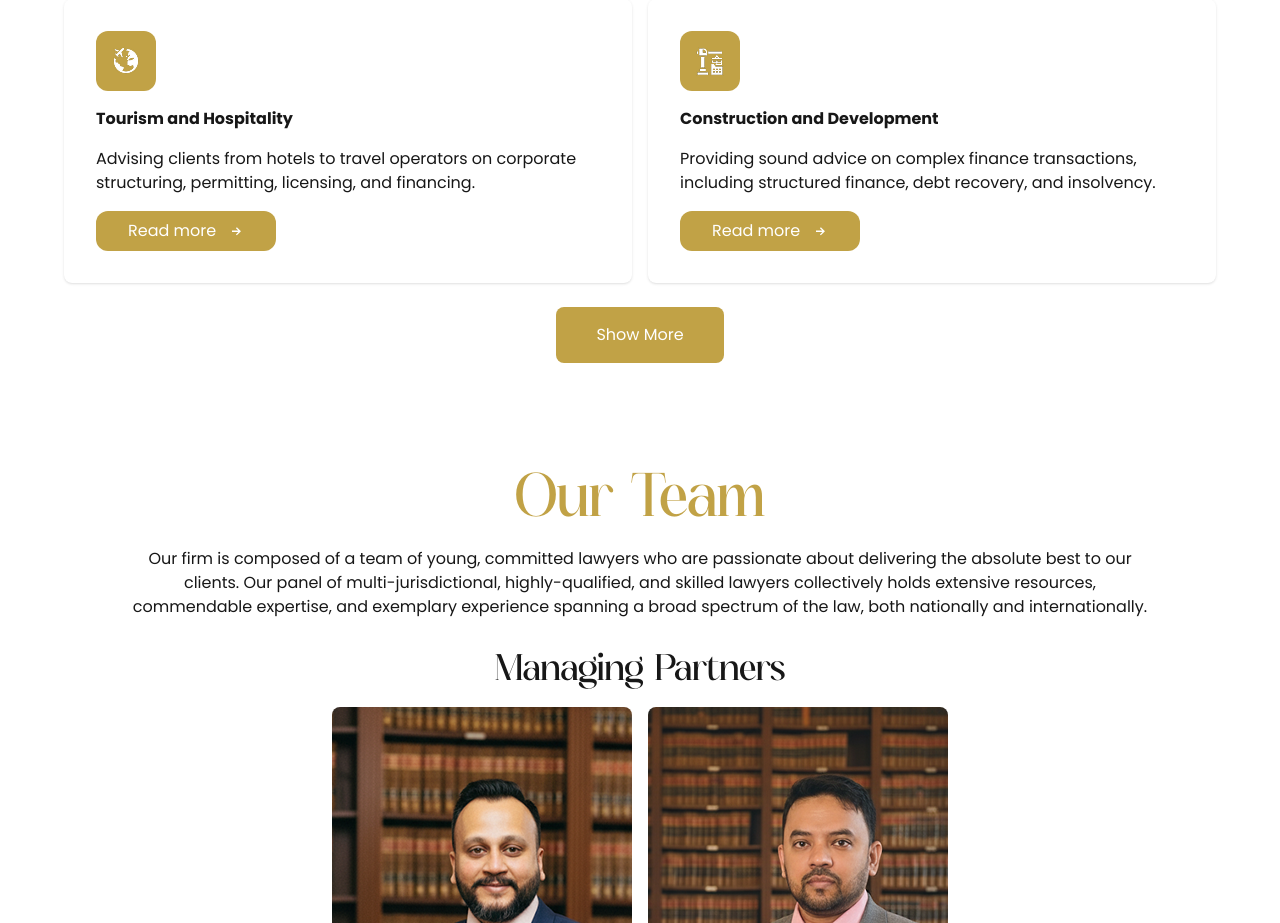
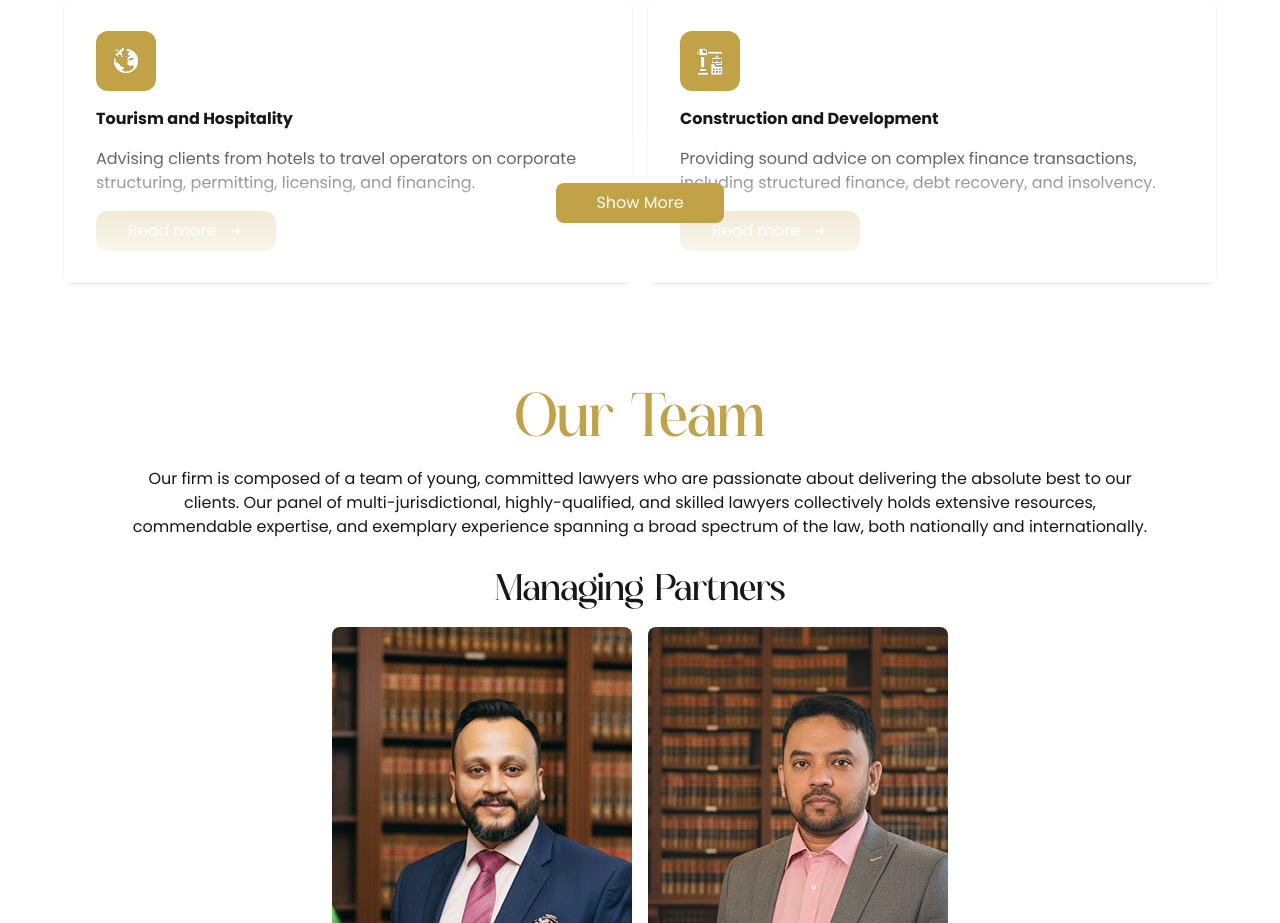
Before and after one commit to mohammadamzad38/Ahammad-Jonaed-Partners, a Next.js app: page / in a window 1280 px wide. Shown: the part 2860-3783 px from the top of the page. Built offline with nearby package versions, Linux system fonts and the light colour scheme.

Commit message:
some minor update

```diff
--- a/app/components/Btn.jsx
+++ b/app/components/Btn.jsx
@@ -5,7 +5,7 @@ export default function Btn({ href }) {
   return (
     <div className="inline-block">
       <Link
-        className="flex flex-row gap-3 rounded-xl text-white items-center px-8 py-2 bg-[#C1A246]"
+        className="flex coursor-pointer flex-row gap-3 rounded-xl text-white items-center px-8 py-2 bg-[#C1A246]"
         href={href}
       >
         Read more <GrFormNextLink />
--- a/app/components/ContactUs.jsx
+++ b/app/components/ContactUs.jsx
@@ -2,7 +2,7 @@ import React from "react";
 
 export default function ContactUs() {
   return (
-    <div className="flex gap-10 justify-center items-center mb-24">
+    <div id="contact" className="flex gap-10 justify-center items-center mb-24">
       <div className="space-y-12">
         <p className="text-6xl theFont text-[#C1A246]">Contact Us</p>
         <p className="text-3xl">Reach out for legal support!</p>
--- a/app/components/FooterNav.jsx
+++ b/app/components/FooterNav.jsx
@@ -1,11 +1,11 @@
 import Link from "next/link";
 
 const navLinks = [
-  { category: "About Us", url: "about-us" },
-  { category: "Practice Areas", url: "practice-areas" },
-  { category: "Our Team", url: "our-team" },
-  { category: "Our Clients", url: "our-clients" },
-  { category: "Contact Us", url: "contact-us" },
+  { category: "About Us", url: "#about" },
+  { category: "Practice Areas", url: "#practice" },
+  { category: "Our Team", url: "#team" },
+  { category: "Our Clients", url: "#clients" },
+  { category: "Contact Us", url: "#contact" },
   { category: "Terms & Conditions", url: "terms-and-conditions" },
 ];
 
--- a/app/components/Header.jsx
+++ b/app/components/Header.jsx
@@ -4,11 +4,11 @@ import Link from "next/link";
 
 const navLinks = [
   { category: "Home", url: "/" },
-  { category: "About Us", url: "about-us" },
-  { category: "Practice Areas", url: "practice-areas" },
-  { category: "Our Team", url: "our-team" },
-  { category: "Our Clients", url: "our-clients" },
-  { category: "Recent Publications", url: "recent-publications" },
+  { category: "About Us", url: "#about" },
+  { category: "Practice Areas", url: "#practice" },
+  { category: "Our Team", url: "#team" },
+  { category: "Our Clients", url: "#clients" },
+  { category: "Recent Publications", url: "#publications" },
 ];
 
 export default function Header() {
@@ -30,7 +30,7 @@ export default function Header() {
           </nav>
           <a
             className="px-4 text-white py-3 bg-[#171742] rounded-xl"
-            href="/contact-us"
+            href="#contact"
           >
             Contact Us
           </a>
--- a/app/components/Practice.jsx
+++ b/app/components/Practice.jsx
@@ -4,7 +4,6 @@ import PracticeData from "../Data/PracticeData.json";
 import Btn from "./Btn";
 import { useState } from "react";
 import slugify from "./Slugify";
-
 
 export default function Practice() {
   const [showAll, setShowAll] = useState(false);
@@ -32,16 +31,34 @@ export default function Practice() {
             <Btn href={`/practice-area/${slugify(item.slug)}`} />
           </div>
         ))}
+        <div
+          className={`flex justify-center ${
+            showAll
+              ? "hidden"
+              : "absolute w-full bottom-0 py-15 bg-gradient-to-b from-[#FFFFFF00] via-[#FFFFFFBF] to-[#FFFFFF]"
+          }`}
+        >
+          <button
+            onClick={() => setShowAll(!showAll)}
+            className=" px-10 cursor-pointer text-white bg-[#C1A246] py-2 rounded-lg"
+          >
+            Show More
+          </button>
+        </div>
       </div>
-
-      {/* Button below the grid */}
-      <div className="flex justify-center mt-6">
-        <button
-          onClick={() => setShowAll(!showAll)}
-          className="px-10 text-white bg-[#C1A246] py-4 rounded-lg"
-        >
-          {showAll ? "Show Less" : "Show More"}
-        </button>
+      <div>
+        {showAll ? (
+          <div className="flex justify-center mt-5">
+            <button
+              onClick={() => setShowAll(!showAll)}
+              className="px-10 cursor-pointer text-white bg-[#C1A246] py-2 rounded-lg"
+            >
+              Show less
+            </button>
+          </div>
+        ) : (
+          ""
+        )}
       </div>
     </div>
   );
--- a/app/components/PublicationCard.jsx
+++ b/app/components/PublicationCard.jsx
@@ -21,7 +21,7 @@ export default function PublicationCard() {
   }, [emblaApi]);
 
   return (
-    <div className="my-27 place-items-center">
+    <div id="publications" className="my-27 place-items-center">
       <p className="text-6xl theFont text-[#C1A246]">Recent Publications</p>
       <div className=" w-full place-items-center">
         <div className="flex gap-2 mt-8">
--- a/app/components/Team.jsx
+++ b/app/components/Team.jsx
@@ -7,7 +7,7 @@ import Link from "next/link";
 
 export default function Team() {
   return (
-    <div className="container my-27">
+    <div id="team" className="container my-27">
       <p className="text-6xl theFont text-center text-[#C1A246]">Our Team</p>
       <p className="my-4 text-base text-center mx-15">
         Our firm is composed of a team of young, committed lawyers who are
--- a/app/components/TrustedBy.jsx
+++ b/app/components/TrustedBy.jsx
@@ -69,7 +69,7 @@ const Trusted = [
 
 export default function TrustedBy() {
   return (
-    <div>
+    <div id="clients">
       <p className="text-6xl theFont text-center text-[#C1A246]">Trusted By</p>
       <p className="text-base text-center mx-15 pb-4 pt-8">
         We take pride in catering to all our clients on an individual level,
--- a/app/page.tsx
+++ b/app/page.tsx
@@ -35,8 +35,8 @@ export default function Home() {
         </div>
       </section>
 
-      <main className="container">
-        <div className=" flex flex-row justify-center items-center gap-10 my-27">
+      <main id="about" className="container">
+        <div  className=" flex flex-row justify-center items-center gap-10 my-27">
           <div className="relative w-[470px] h-[548px] rounded-2xl shadow-xl">
             <Image
               src={"/images/story-picture.png"}
@@ -78,7 +78,7 @@ export default function Home() {
             </div>
           </div>
         </div>
-        <div className="space-y-4">
+        <div id="practice" className="space-y-4">
           <p className="text-6xl text-center theFont text-[#C1A246]">
             Practice Areas
           </p>
```
